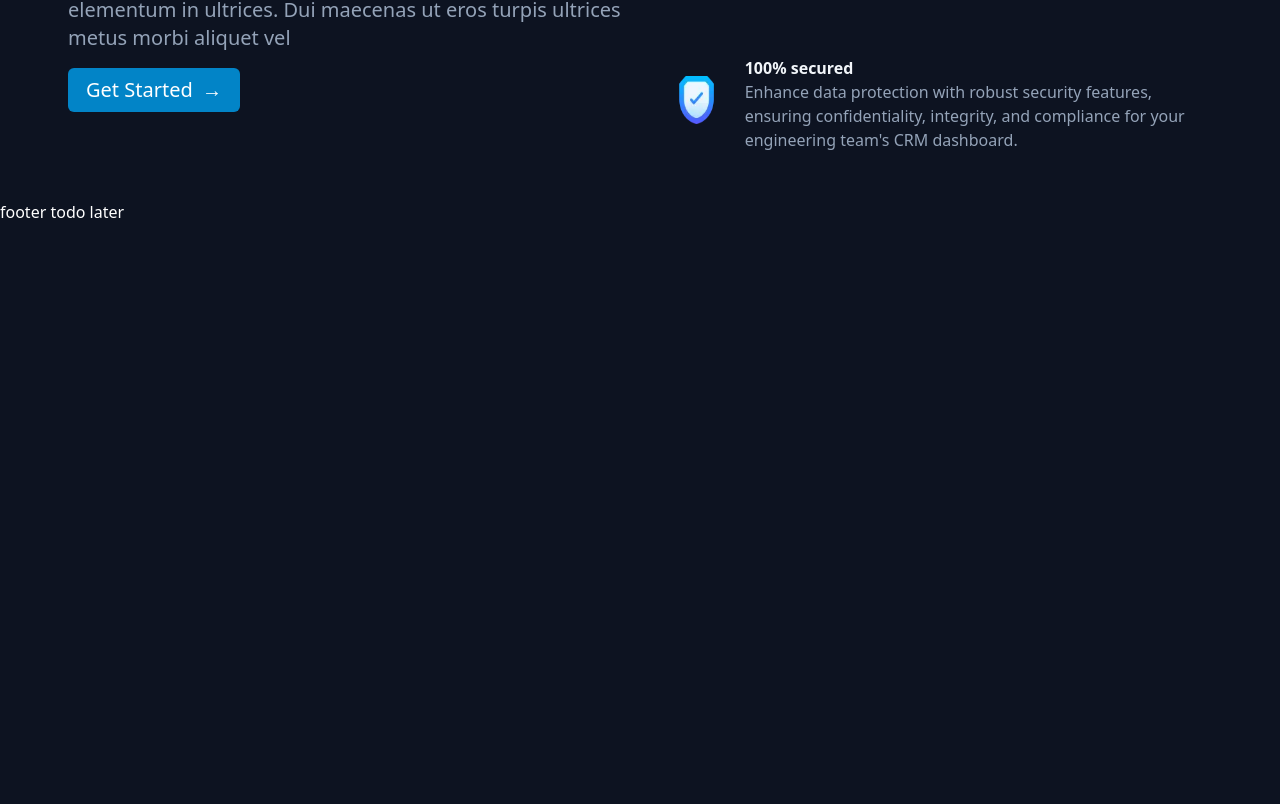
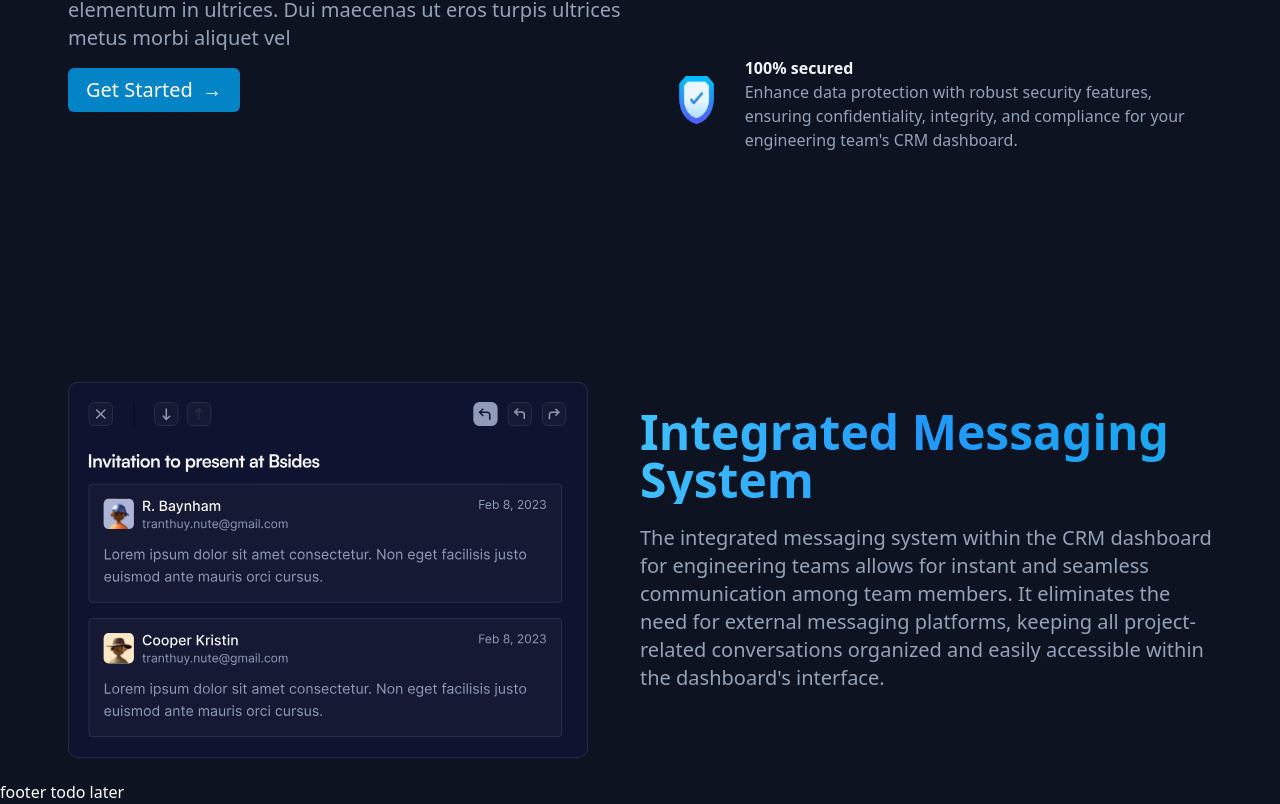
Before and after one commit to osmanramadan/Nextjs_Tailwind_Ocean, a Next.js app: page / in a window 1280 px wide. Shown: the part 1557-2361 px from the top of the page. Before the commit the page ends 1781 px from the top, so only its background shows below. Built offline with nearby package versions, Linux system fonts and the light colour scheme.

Commit message:
'section-sys-meg'

```diff
--- a/app/page.tsx
+++ b/app/page.tsx
@@ -79,10 +79,30 @@ export default function Home() {
             </div>
 
 
-            </div>
+        </div>
 
       </div>
 
+
+      <div className=" grid grid-cols-1 lg:grid-cols-2 sm:mx-2 md:px-15 px-3 mx-5 text-center lg:text-start lg:mt-30 mt-15">
+      <div className="splash-img  flex justify-center mt-10 lg:pr-13">
+      <img
+        src="/images/msg-sys.svg"
+        className="w-11/12 sm:w-2/3 md:w-2/3 lg:w-[400px] xl:w-[600px] 2xl:w-[800px] max-w-full h-auto mx-auto"
+        alt="Hero Image"
+        />
+      </div>
+            <div className="py-22">
+              <div className="text-3xl sm:text-4xl md:text-5xl  text-[#3CB7EF] font-bold bg-gradient-to-r from-[#40bfff] via-[#2198FE] to-[#1CAAEB] bg-clip-text text-transparent">Integrated Messaging<br className="hidden lg:block"></br> System</div>
+              <div className="mt-5 text-[#94A3B8] text-center lg:text-start text-bold md:text-xl text-[18px] ">
+                The integrated messaging system within the CRM dashboard for engineering teams allows for instant and seamless communication among team members. It eliminates the need for external messaging platforms, keeping all project-related conversations organized and easily accessible within the dashboard's interface.
+              </div>
+
+              </div>
+            <div>
+
+        </div>
+        </div>
 
       </div>
     </div>
```
Also changed, not shown: public/images/msg-sys.svg (added).
